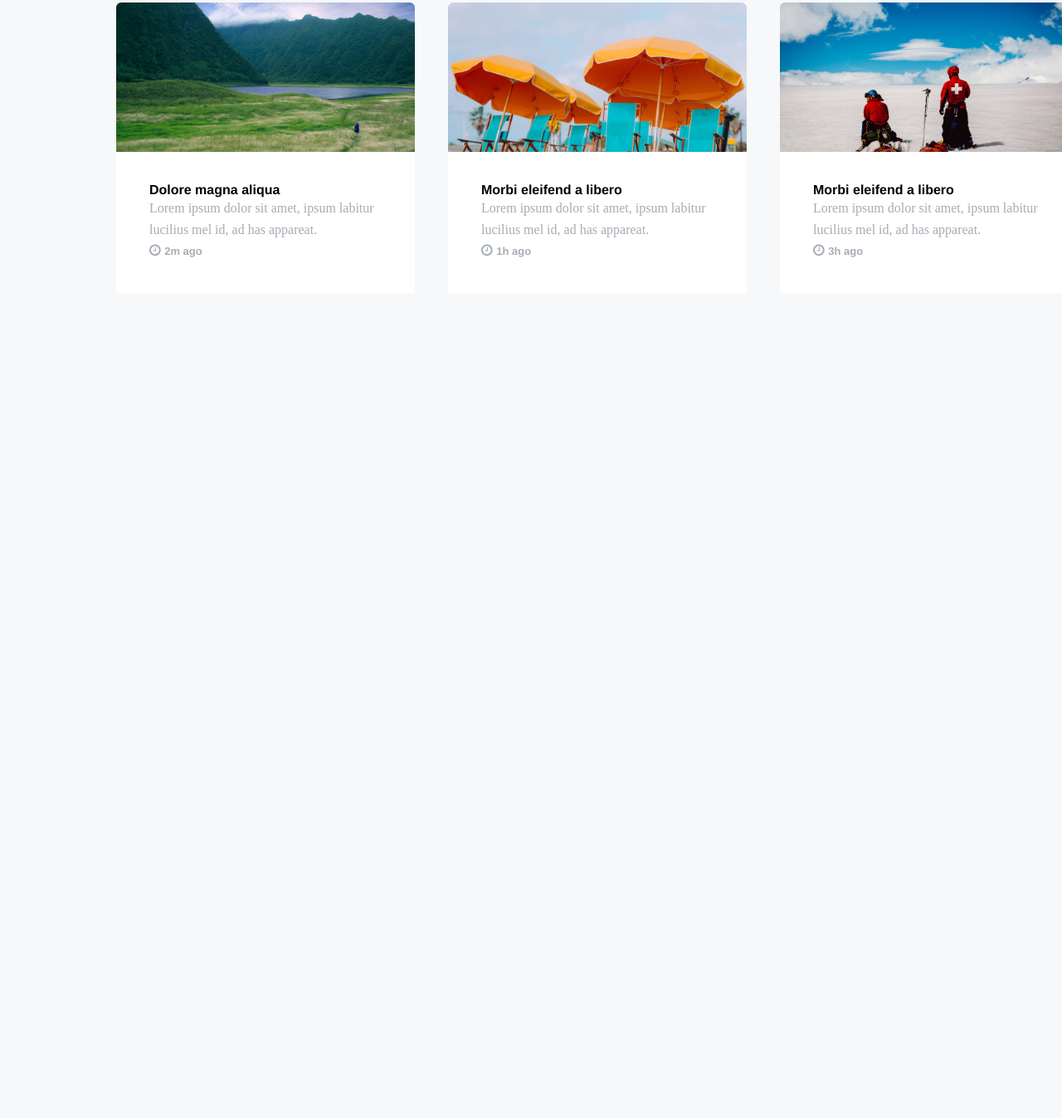
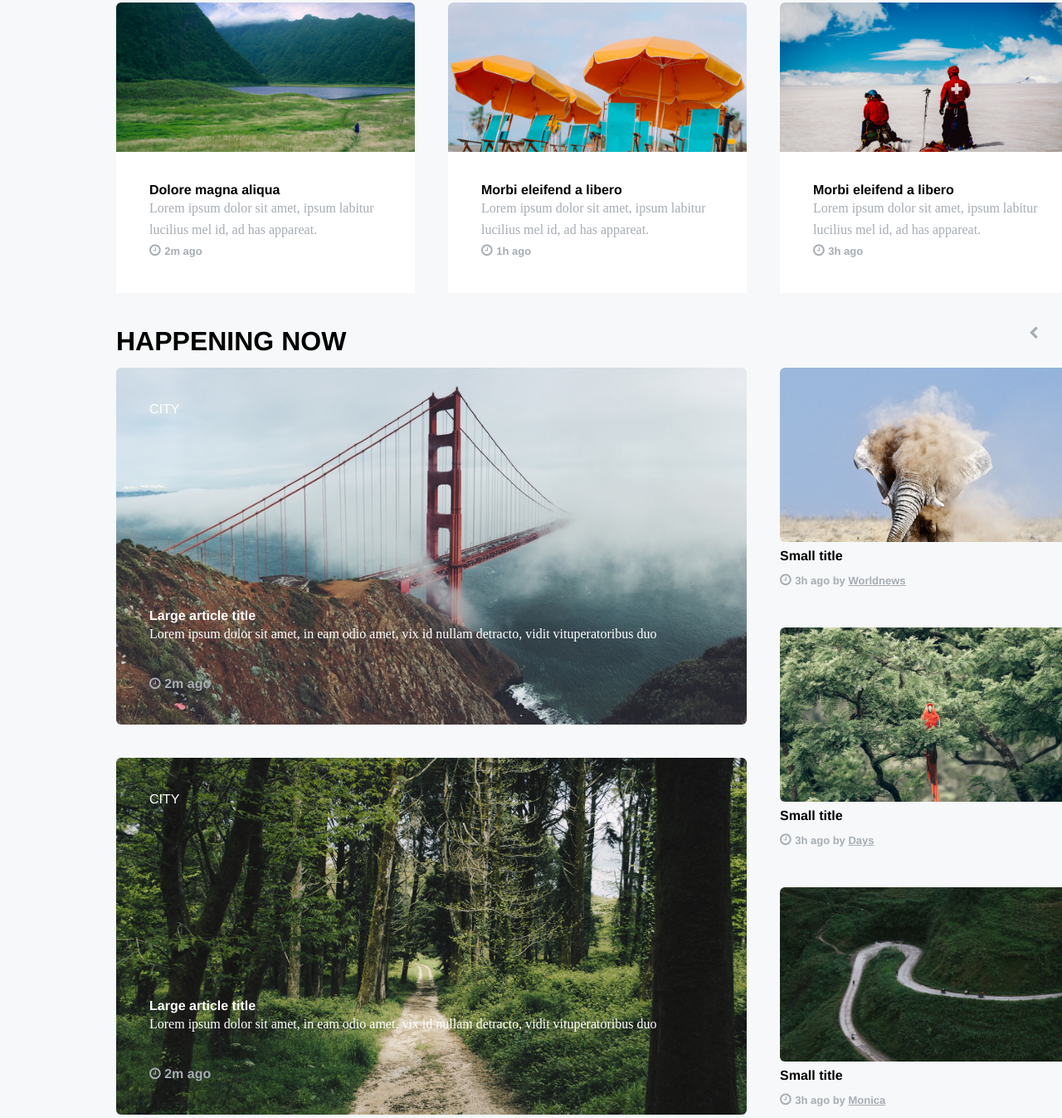
Before and after one commit to ninokitoshvili/Unilab-Project, a plain HTML site: page index.html in a window 1280 px wide. Shown: the part 747-2094 px from the top of the page at 83% size. Before the commit the page ends 1100 px from the top, so only its background shows below. Drawn offline with nearby package versions, Linux system fonts and the light colour scheme.

Commit message:
happening now

```diff
--- a/css/mainStyles.css
+++ b/css/mainStyles.css
@@ -84,6 +84,9 @@ i {
 .space_between {
 	display: flex;
 	justify-content: space-between;
+}
+.cl {
+	flex-direction: column;
 }
 /* header */
 header {
@@ -276,3 +279,98 @@ header {
 .home_post_container {
 	flex-direction: column;
 }
+
+/* happening now */
+.bignew_main {
+	display: flex;
+	flex-direction: row;
+	justify-content: space-between;
+}
+.happening_container {
+	width: 100%;
+	height: 950px;
+	display: flex;
+	justify-content: space-between;
+	flex-direction: column;
+}
+.happening_header {
+	width: 760px;
+}
+.bignew_container {
+	/* width: 760px; */
+	height: 900px;
+	display: flex;
+	flex-direction: column;
+	justify-content: space-between;
+}
+
+.bignew_item {
+	width: 100%;
+	height: 430px;
+	position: relative;
+}
+
+/* .bignew_container img {
+	position: absolute;
+} */
+
+.bignew_item_container {
+	position: absolute;
+	margin: auto;
+	width: 680px;
+	height: 350px;
+	color: var(--white);
+	top: 0%;
+	bottom: 0;
+	right: 0;
+	left: 0;
+	/* display: flex;
+	flex-direction: column; */
+}
+
+.bignew_item_location {
+	text-transform: uppercase;
+
+	line-height: 20px;
+}
+
+.bignew_item_info {
+	height: 100px;
+}
+
+.bignew_item_info span {
+	color: var(--gray);
+}
+.bignew_item_info p {
+	color: var(--white);
+	display: block;
+	width: 90%;
+	overflow: hidden;
+	white-space: nowrap;
+}
+
+.happeninr_rightcl_container {
+	width: 360px;
+	height: 950px;
+}
+
+.happening_arrows {
+	display: flexbox;
+	justify-content: flex-end;
+}
+
+.bignew_container_info {
+	height: 60px;
+	width: 100%;
+	display: flex;
+	justify-content: space-around;
+}
+
+.bignew_container_item img {
+	height: 210px;
+}
+
+.text_underline {
+	text-decoration: underline;
+	text-transform: capitalize;
+}
--- a/index.html
+++ b/index.html
@@ -155,5 +155,117 @@
 				</div>
 			</div>
 		</div>
+		<!--          happening now       -->
+		<div class="home_post_container space_between">
+			<div class="happening_container">
+				<div class="bignew_main">
+					<div class="space_between cl">
+						<div class="trending_title title_with_arrows happening_header">
+							<h1>happening now</h1>
+						</div>
+						<div class="bignew_container">
+							<div class="bignew_item">
+								<img src="img/city.png" alt="happening now 1" />
+								<div class="bignew_item_container cl space_between">
+									<p class="bignew_item_location">city</p>
+									<div class="bignew_item_info cl space_between">
+										<div>
+											<p class="news_more_main_secondtitle">
+												Large article title
+											</p>
+											<p class="news_more_main_info">
+												Lorem ipsum dolor sit amet, in eam odio amet, vix id
+												nullam detracto, vidit vituperatoribus duo id. Affert
+												detraxit voluptatum vis eu, inermis eloquentiam.
+											</p>
+										</div>
+										<div>
+											<i class="fa fa-clock-o"> </i>
+											<span> 2m ago</span>
+										</div>
+									</div>
+								</div>
+							</div>
+							<div class="bignew_item">
+								<img src="img/travel.png" alt="happening now 1" />
+								<div class="bignew_item_container cl space_between">
+									<p class="bignew_item_location">city</p>
+									<div class="bignew_item_info cl space_between">
+										<div>
+											<p class="news_more_main_secondtitle">
+												Large article title
+											</p>
+											<p class="news_more_main_info">
+												Lorem ipsum dolor sit amet, in eam odio amet, vix id
+												nullam detracto, vidit vituperatoribus duo id. Affert
+												detraxit voluptatum vis eu, inermis eloquentiam.
+											</p>
+										</div>
+										<div>
+											<i class="fa fa-clock-o"> </i>
+											<span> 2m ago</span>
+										</div>
+									</div>
+								</div>
+							</div>
+						</div>
+					</div>
+					<div class="happeninr_rightcl_container cl space_between">
+						<div class="happening_arrows trending_title title_with_arrows">
+							<div class="arrow_container">
+								<span><i class="fa fa-chevron-left"></i></span>
+								<span><i class="fa fa-chevron-right active"></i></span>
+							</div>
+						</div>
+						<div class="bignew_container">
+							<div class="bignew_container_item">
+								<img src="img/elephend.png" alt="elephend" />
+								<div
+									class="bignew_container_info trending_info_contain news_more_main_information cl"
+								>
+									<p class="news_more_main_secondtitle">
+										Small title
+									</p>
+
+									<div>
+										<i class="fa fa-clock-o"> </i>
+										<span> 3h ago by <span class="text_underline">worldnews</span></span>
+									</div>
+								</div>
+							</div>
+							<div class="bignew_container_item">
+								<img src="img/roberto-nickson-g.png" alt="roberto nickson" />
+								<div
+									class="bignew_container_info trending_info_contain news_more_main_information cl"
+								>
+									<p class="news_more_main_secondtitle">
+										Small title
+									</p>
+
+									<div>
+										<i class="fa fa-clock-o"> </i>
+										<span> 3h ago by <span class="text_underline">days</span></span>
+									</div>
+								</div>
+							</div><div class="bignew_container_item">
+								<img src="img/tom-mussak.png" alt="tom mussak" />
+								<div
+									class="bignew_container_info trending_info_contain news_more_main_information cl"
+								>
+									<p class="news_more_main_secondtitle">
+										Small title
+									</p>
+
+									<div>
+										<i class="fa fa-clock-o"> </i>
+										<span> 3h ago by <span class="text_underline">monica</span></span>
+									</div>
+								</div>
+							</div>
+						</div>
+					</div>
+				</div>
+			</div>
+		</div>
 	</body>
 </html>
```
Also changed, not shown: img/city.png (added), img/elephend.png (added), img/roberto-nickson-g.png (added), img/tom-mussak.png (added), img/travel.png (added).
